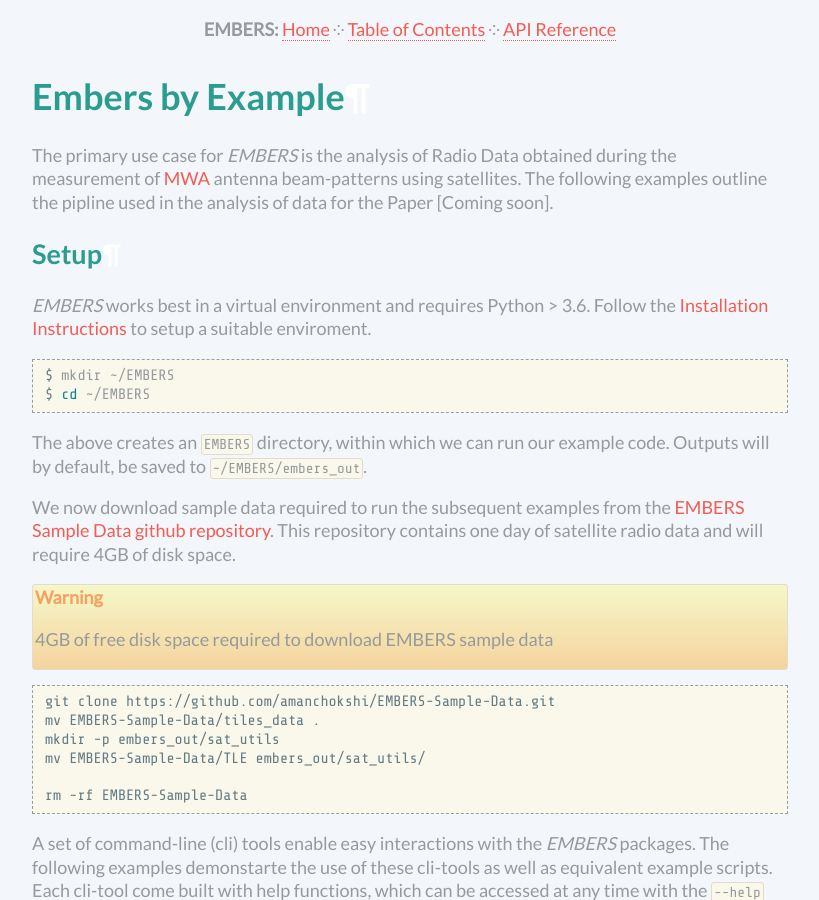
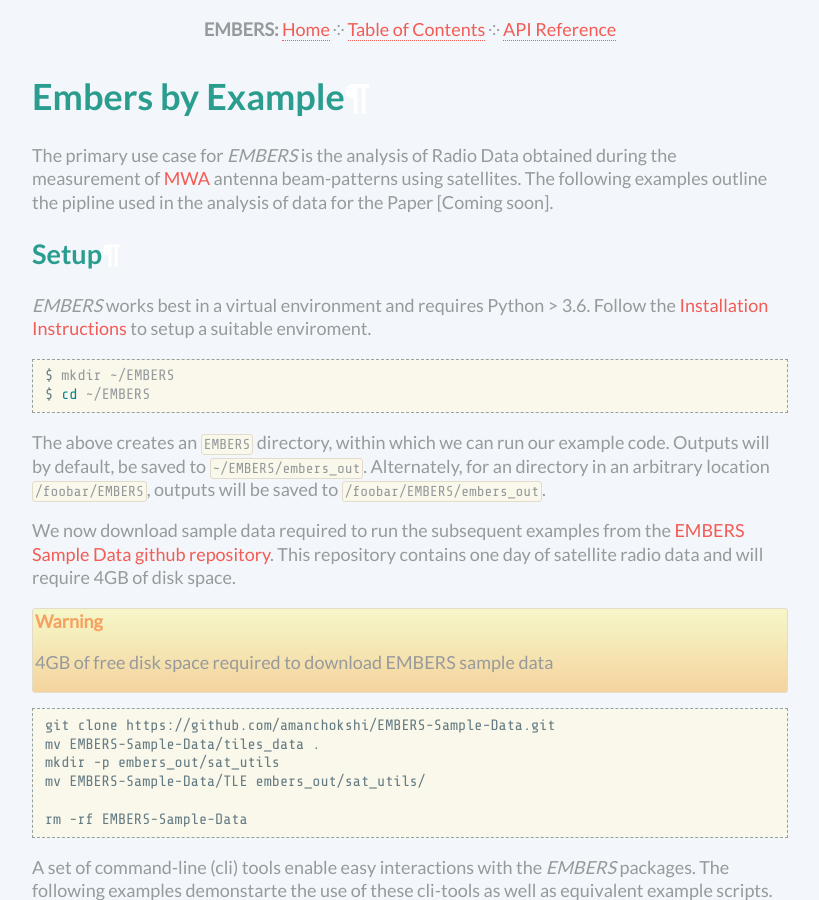
Before and after one commit to amanchokshi/EMBERS, a Sphinx documentation site: the page built from docs/embersbyexample.rst, in a window 1280 px wide and 900 px high. Shown: the whole window, without its empty margins (230-1049 px from the left). Built offline with Sphinx 7.4.7, drawn with Linux system fonts in a browser that asks for light colours.

Commit message:
Issue 6. Clarify output directory relative location

```diff
--- a/docs/embersbyexample.rst
+++ b/docs/embersbyexample.rst
@@ -16,6 +16,7 @@
     $ cd ~/EMBERS
 
 The above creates an :samp:`EMBERS` directory, within which we can run our example code. Outputs will by default, be saved to :samp:`~/EMBERS/embers_out`.
+Alternately, for an directory in an arbitrary location :samp:`/foobar/EMBERS`, outputs will be saved to :samp:`/foobar/EMBERS/embers_out`.
 
 We now download sample data required to run the subsequent examples from the `EMBERS Sample Data github repository <https://github.com/amanchokshi/EMBERS-Sample-Data>`_.
 This repository contains one day of satellite radio data and will require 4GB of disk space.
```
